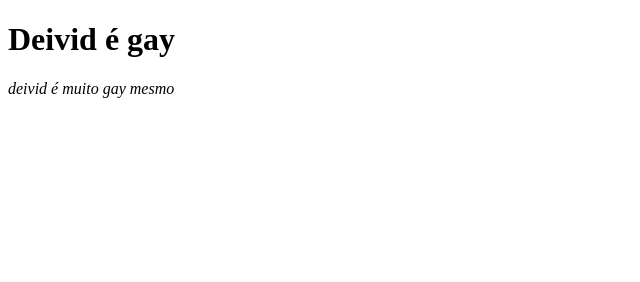
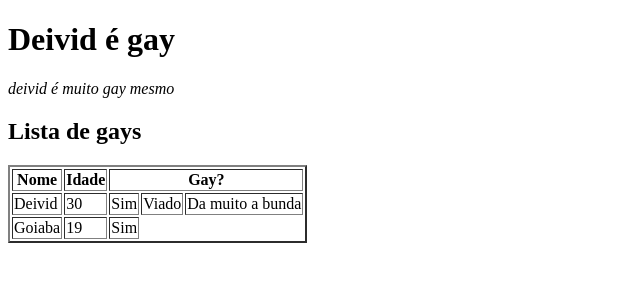
Before and after one commit to aguiarzxy/projeto-Front-end, a plain HTML site: page index.html in a window 1280 px wide. Shown: the whole page, without its empty margins (0-640 px from the left). Drawn offline with Linux system fonts and the light colour scheme.

Commit message:
aula 24/02

```diff
--- a/index.html
+++ b/index.html
@@ -8,5 +8,29 @@
 <body>
     <h1>Deivid é gay</h1>
     <p><i>deivid é muito gay mesmo</i></p>
+    <main>
+        <h2>Lista de gays</h2>
+        <table border="2">
+            <thead>
+            <tr>
+                <th rowspan="2">Nome</th>
+                <th>Idade</th>
+                <th colspan="3">Gay?</th>
+            </tr>
+            </thead>
+            <tr>
+                <td>Deivid</td>
+                <td>30</td>
+                <td>Sim</td>
+                <td>Viado</td>
+                <td>Da muito a bunda</td>
+            </tr>
+            <tr>
+                <td>Goiaba</td>
+                <td>19</td>
+                <td>Sim</td>
+            </tr>
+        </table>
+    </main>
 </body>
 </html>
```
